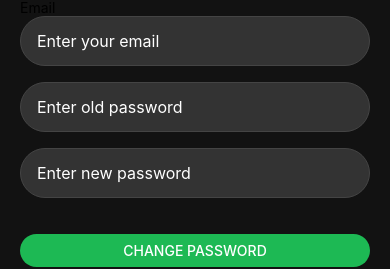
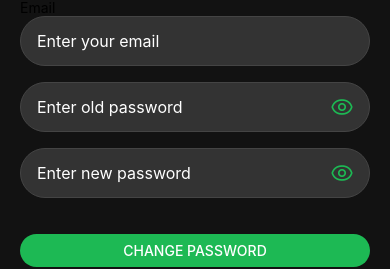
Before and after one commit to GiaHuyIUH/MobileStreamMusicApp, a React Native app: screen /ChangePassword in a window 390 px wide. Shown: the part 321-590 px from the top of the page. Built offline with nearby package versions, Linux system fonts and the light colour scheme; no server answers; what react-native-uuid would draw is missing.

Commit message:
bổ sung phần hiện thị mật khẩu cho password và old password

```diff
--- a/screens/ChangePassword.js
+++ b/screens/ChangePassword.js
@@ -1,5 +1,6 @@
 import React, { useState } from "react";
-import { View, TextInput, Button, Alert, StyleSheet, Text } from "react-native";
+import { View, TextInput, Button, Alert, StyleSheet, Text, TouchableOpacity } from "react-native";
+import { AntDesign } from "@expo/vector-icons"; // Import AntDesign icon
 import {
   getAuth,
   EmailAuthProvider,
@@ -15,6 +16,8 @@ const ChangePasswordScreen = () => {
   const [email, setEmail] = useState(userInfo?.email || "");
   const [oldPassword, setOldPassword] = useState("");
   const [newPassword, setNewPassword] = useState("");
+  const [oldPasswordVisible, setOldPasswordVisible] = useState(false); // Manage visibility for old password
+  const [newPasswordVisible, setNewPasswordVisible] = useState(false); // Manage visibility for new password
   const navigation = useNavigation();
 
   const handleLogout = async () => {
@@ -80,20 +83,38 @@ const ChangePasswordScreen = () => {
         style={styles.input}
         editable={false}
       />
+      <View style={styles.passwordContainer}>
         <TextInput
           placeholder="Enter old password"
-        secureTextEntry
+          secureTextEntry={!oldPasswordVisible}
           value={oldPassword}
           onChangeText={setOldPassword}
           style={styles.input}
         />
+        <TouchableOpacity onPress={() => setOldPasswordVisible(!oldPasswordVisible)} style={styles.iconContainer}>
+          <AntDesign
+            name={oldPasswordVisible ? "eye" : "eyeo"}
+            size={24}
+            color="#1db954"
+          />
+        </TouchableOpacity>
+      </View>
+      <View style={styles.passwordContainer}>
         <TextInput
           placeholder="Enter new password"
-        secureTextEntry
+          secureTextEntry={!newPasswordVisible}
           value={newPassword}
           onChangeText={setNewPassword}
           style={styles.input}
         />
+        <TouchableOpacity onPress={() => setNewPasswordVisible(!newPasswordVisible)} style={styles.iconContainer}>
+          <AntDesign
+            name={newPasswordVisible ? "eye" : "eyeo"}
+            size={24}
+            color="#1db954"
+          />
+        </TouchableOpacity>
+      </View>
       <View style={styles.buttonContainer}>
         <Button
           title="Change Password"
@@ -128,6 +149,14 @@ const styles = StyleSheet.create({
     borderRadius: 30,
     overflow: "hidden",
   },
+  passwordContainer: {
+    position: "relative",
+  },
+  iconContainer: {
+    position: "absolute",
+    right: 16,
+    top: 12,
+  },
 });
 
 export default ChangePasswordScreen;
```
Lines whose indentation alone changed are shown as unchanged.
